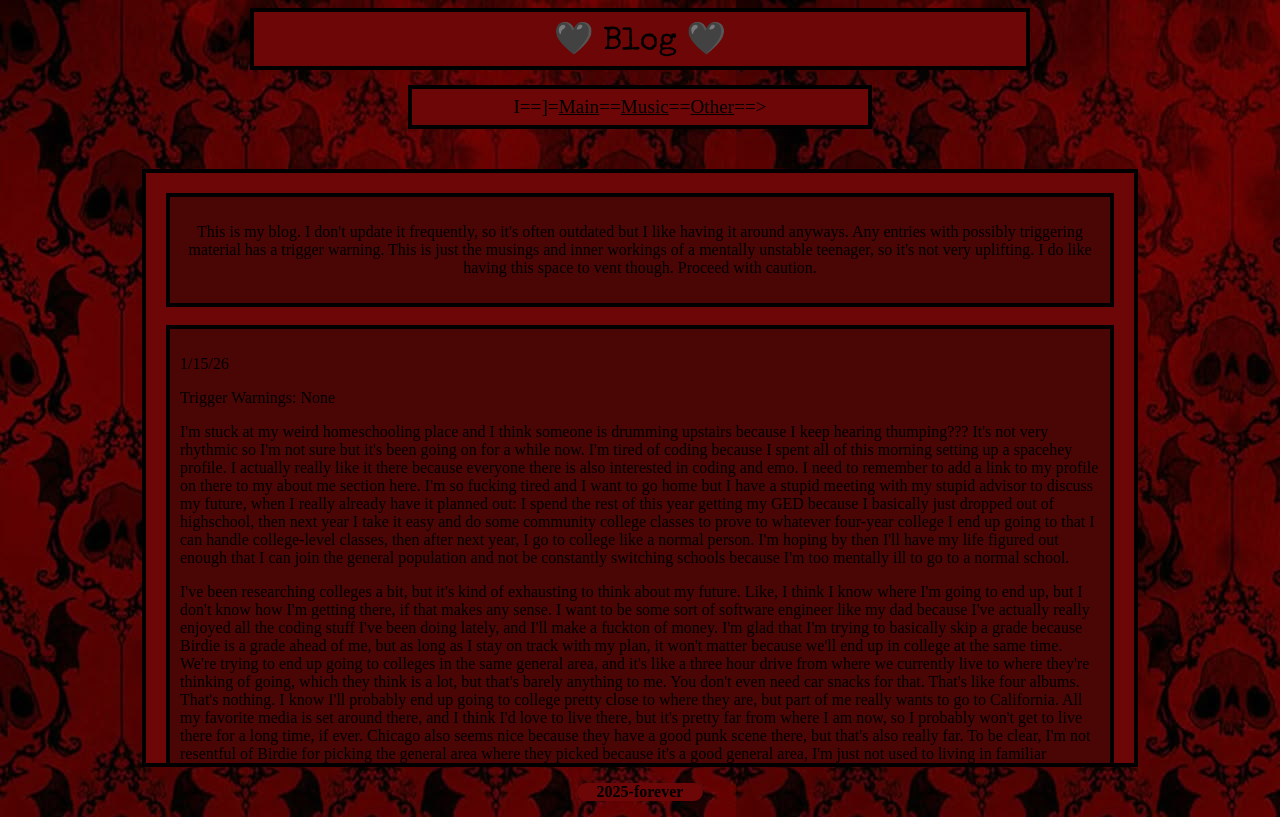
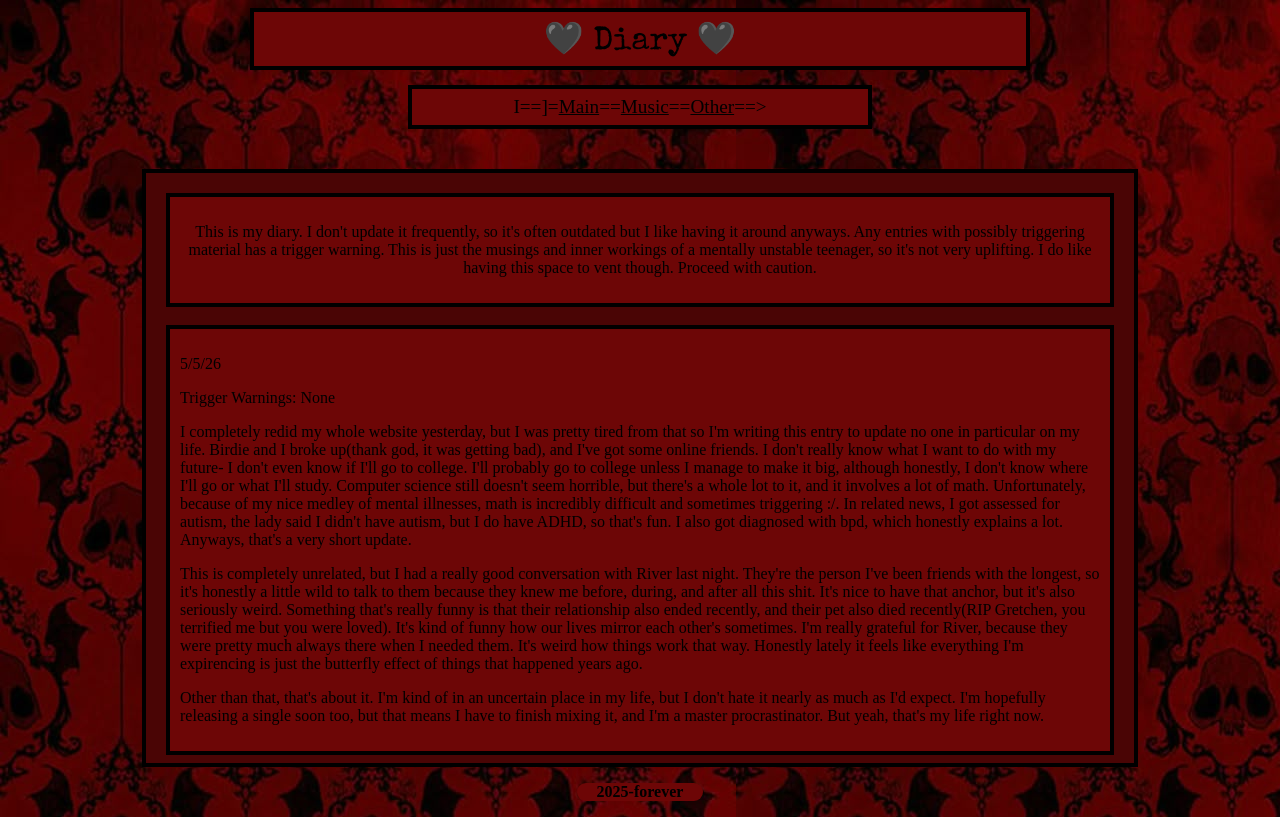
Before and after one commit to frankisnotademon/peterpansbedroom, a plain HTML site: page blog.html in a window 1280 px wide. Drawn offline with nearby package versions, Linux system fonts and the light colour scheme; a web font is replaced by a local one.

Commit message:
added diary entry and renamed blog to diary

```diff
--- a/blog.html
+++ b/blog.html
@@ -12,11 +12,19 @@
     </head>
     <body>
         <div>
-            <header class="top">&#128420 Blog &#128420</header>
+            <header class="top">&#128420 Diary &#128420</header>
             <nav>I==]=<a href="index.html">Main</a>==<a href="music.html">Music</a>==<a href="other.html">Other</a>==></nav>
             <div class="long-text">
                 <div class="entry" style="text-align: center;">
-                    <p>This is my blog. I don't update it frequently, so it's often outdated but I like having it around anyways. Any entries with possibly triggering material has a trigger warning. This is just the musings and inner workings of a mentally unstable teenager, so it's not very uplifting. I do like having this space to vent though. Proceed with caution.</p>
+                    <p>This is my diary. I don't update it frequently, so it's often outdated but I like having it around anyways. Any entries with possibly triggering material has a trigger warning. This is just the musings and inner workings of a mentally unstable teenager, so it's not very uplifting. I do like having this space to vent though. Proceed with caution.</p>
+                </div>
+                <br>
+                <div class="entry">
+                    <p>5/5/26</p>
+                    <p>Trigger Warnings: None</p>
+                    <p>I completely redid my whole website yesterday, but I was pretty tired from that so I'm writing this entry to update no one in particular on my life. Birdie and I broke up(thank god, it was getting bad), and I've got some online friends. I don't really know what I want to do with my future- I don't even know if I'll go to college. I'll probably go to college unless I manage to make it big, although honestly, I don't know where I'll go or what I'll study. Computer science still doesn't seem horrible, but there's a whole lot to it, and it involves a lot of math. Unfortunately, because of my nice medley of mental illnesses, math is incredibly difficult and sometimes triggering :/. In related news, I got assessed for autism, the lady said I didn't have autism, but I do have ADHD, so that's fun. I also got diagnosed with bpd, which honestly explains a lot. Anyways, that's a very short update.</p>
+                    <p>This is completely unrelated, but I had a really good conversation with River last night. They're the person I've been friends with the longest, so it's honestly a little wild to talk to them because they knew me before, during, and after all this shit. It's nice to have that anchor, but it's also seriously weird. Something that's really funny is that their relationship also ended recently, and their pet also died recently(RIP Gretchen, you terrified me but you were loved). It's kind of funny how our lives mirror each other's sometimes. I'm really grateful for River, because they were pretty much always there when I needed them. It's weird how things work that way. Honestly lately it feels like everything I'm expirencing is just the butterfly effect of things that happened years ago.</p>
+                    <p>Other than that, that's about it. I'm kind of in an uncertain place in my life, but I don't hate it nearly as much as I'd expect. I'm hopefully releasing a single soon too, but that means I have to finish mixing it, and I'm a master procrastinator. But yeah, that's my life right now.</p>
                 </div>
                 <br>
                 <div class="entry">
--- a/styles.css
+++ b/styles.css
@@ -90,7 +90,7 @@ a {
 }
 
 .long-text {
-    background-color: rgb(109, 6, 6);
+    background-color: rgb(74, 5, 5);
     border: solid black 4px;
     overflow: scroll;
     padding: 20px;
@@ -105,7 +105,7 @@ hr {
 }
 
 .entry {
-    background-color: rgb(74, 5, 5);
+    background-color: rgb(109, 6, 6);
     border: 4px black solid;
     padding: 10px;
 }
```
Also changed, not shown: index.html (+2 -2 lines), music.html (+1 -1 lines), other.html (+1 -1 lines).
